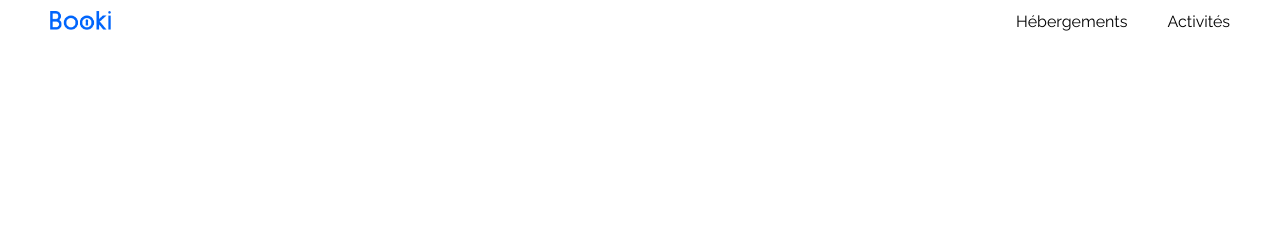
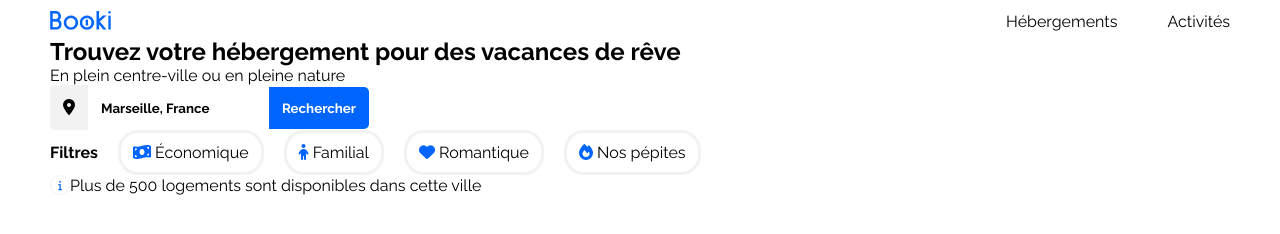
Before and after one commit to D-D-f/projet_opc_dev_react, a website: page bookie_p2/index.html in a window 1280 px wide. Drawn offline with Linux system fonts and the light colour scheme.

Commit message:
section filtre

```diff
--- a/bookie_p2/css/style.css
+++ b/bookie_p2/css/style.css
@@ -7,6 +7,7 @@
   --main-color: #0065fc;
   --main-bg-color: #f2f2f2;
   --filter-bg-color: #deebff;
+  --hover-color: #deebff;
 }
 
 .fa-solid {
@@ -31,6 +32,8 @@ body {
   box-sizing: border-box;
 }
 
+/*  HEADER */
+
 header {
   display: flex;
   justify-content: space-between;
@@ -44,16 +47,13 @@ header h1 img {
 header nav ul {
   display: flex;
   list-style: none;
+  gap: 50px;
 }
 
 header nav ul li {
   border-top: 2px solid transparent;
   padding-top: 10px;
   cursor: pointer;
-}
-
-header nav ul li:first-child {
-  margin-right: 40px;
 }
 
 header nav ul li:hover {
@@ -64,6 +64,86 @@ header nav ul li:hover {
 header nav ul {
   display: flex;
   justify-content: space-between;
+}
+
+/* Section filtre */
+
+.input_search {
+  display: flex;
+  align-items: center;
+}
+
+.input_search button {
+  border: none;
+  border-top-right-radius: 5px;
+  border-bottom-right-radius: 5px;
+  padding: 13px;
+  font-weight: bold;
+  color: white;
+  background-color: var(--main-color);
+}
+
+.icon_location {
+  background-color: var(--main-bg-color);
+  padding: 13px;
+  border-top-left-radius: 5px;
+  border-bottom-left-radius: 5px;
+}
+
+.icon_location i {
+  color: black;
+}
+
+.input {
+  font-weight: bold;
+  padding: 13px;
+  border: none;
+}
+
+.filtres {
+  display: flex;
+  align-items: center;
+}
+
+.filtres p {
+  margin-right: 20px;
+  font-weight: bold;
+}
+
+.filtres ul {
+  list-style: none;
+  display: flex;
+  gap: 20px;
+}
+
+.filtres ul li {
+  border: 3px solid var(--main-bg-color);
+  padding: 10px 12px;
+  border-radius: 20px;
+  cursor: pointer;
+}
+
+.filtres ul li:hover {
+  background-color: var(--hover-color);
+}
+
+.information {
+  display: flex;
+  align-items: center;
+}
+
+.information span:first-child {
+  display: flex;
+  justify-content: center;
+  align-items: center;
+  width: 20px;
+  height: 20px;
+  border-radius: 20px;
+  border: 1px solid var(--main-bg-color);
+}
+
+.information span i {
+  font-size: 10px;
 }
 
 @media screen and (max-width: 768px) {
--- a/bookie_p2/index.html
+++ b/bookie_p2/index.html
@@ -33,6 +33,44 @@
           </ul>
         </nav>
       </header>
+      <main>
+        <section>
+          <h2>Trouvez votre hébergement pour des vacances de rêve</h2>
+          <p>En plein centre-ville ou en pleine nature</p>
+          <div class="input_search">
+            <div class="icon_location">
+              <i class="fa-sharp fa-solid fa-location-dot"></i>
+            </div>
+            <input class="input" type="text" value="Marseille, France" />
+            <button>Rechercher</button>
+          </div>
+          <div class="filtres">
+            <p>Filtres</p>
+            <ul>
+              <li>
+                <i class="fa-sharp fa-solid fa-money-bill-wave"></i>
+                Économique
+              </li>
+              <li>
+                <i class="fa-solid fa-child"></i>
+                Familial
+              </li>
+              <li>
+                <i class="fa-solid fa-heart"></i>
+                Romantique
+              </li>
+              <li>
+                <i class="fa-solid fa-fire"></i>
+                Nos pépites
+              </li>
+            </ul>
+          </div>
+          <div class="information">
+            <span><i class="fa-solid fa-info"></i></span>
+            <span>Plus de 500 logements sont disponibles dans cette ville</span>
+          </div>
+        </section>
+      </main>
     </div>
   </body>
 </html>
```
